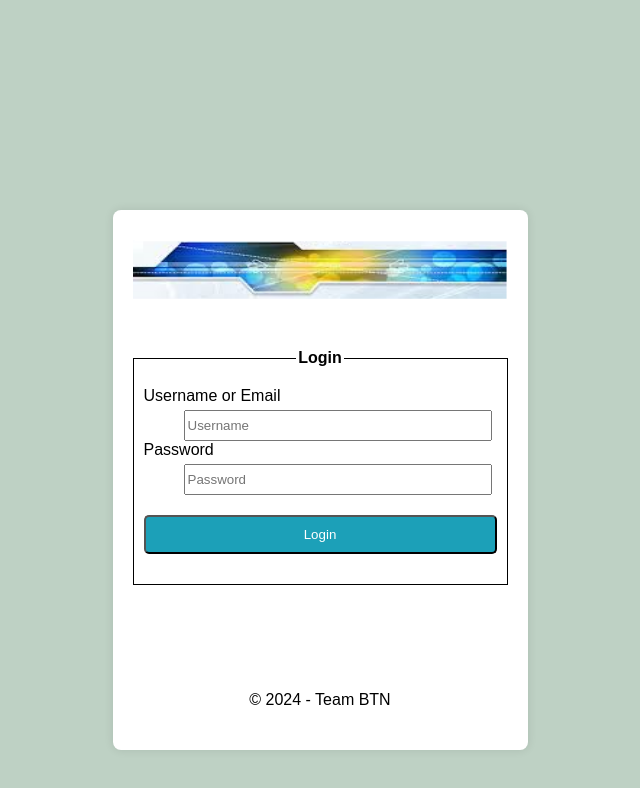
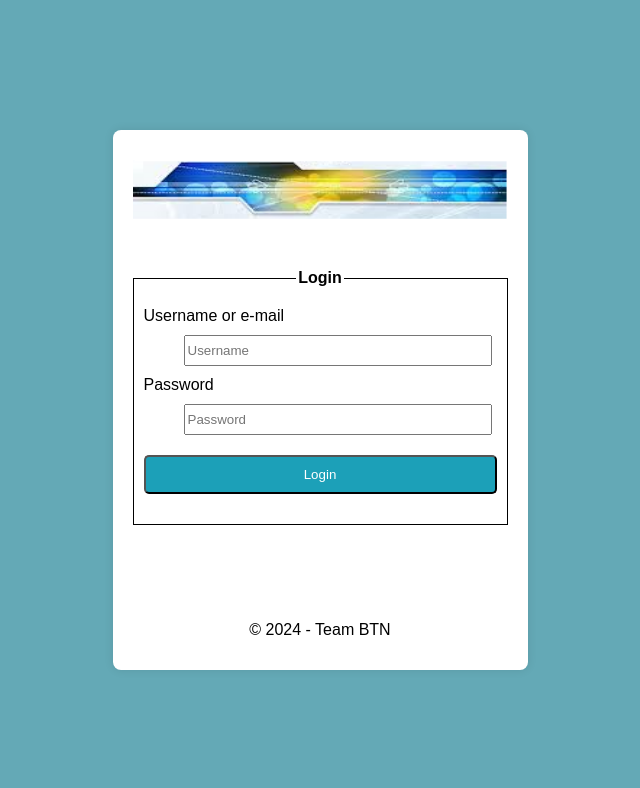
Before and after one commit to NachoR9/My-Crew, a plain HTML site: page index.html in a window 1280 px wide. Shown: the whole page, without its empty margins (320-960 px from the left). Drawn offline with Linux system fonts and the light colour scheme.

Commit message:
minor stetic changes

```diff
--- a/index.html
+++ b/index.html
@@ -18,9 +18,9 @@
                 <legend>
                     Login
                 </legend>
-                <label>Username or Email</label>
+                <label id="label1">Username or e-mail</label>
                 <input type="text" name="name" placeholder="Username"/>
-                <label>Password</label>
+                <label id="label2">Password</label>
                 <input type="password" name="pasword" placeholder="Password"/>
                 <a href="./home.html">
                 <input
--- a/styles/style.css
+++ b/styles/style.css
@@ -2,9 +2,9 @@
   display: flex;
   justify-content: center;
   align-items: center;
-                height: 120vh;
+  height: 100vh;
   margin: 0;
-                background-color: #bed1c4;
+  background-color: rgb(100, 169, 182);
 }
 
 form {
@@ -13,9 +13,8 @@
   background-color: #fff;
   padding: 20px;
   border-radius: 8px;
-                box-shadow: 0 0 10px
-                    rgba(0, 0, 0, 0.1);
-                font-family: Arial, sans-serif;
+  box-shadow: 0 0 10px rgba(0, 0, 0, 0.1);
+  font-family: Arial, Helvetica, sans-serif;
 }
 
 fieldset {
@@ -39,9 +38,10 @@
   margin-left: 40px;
   height: 25px;
   width: 300px;
+  margin-bottom: 10px;
 }
 
-            input[type="password"]{
+input[type="password"] {
   margin-left: 40px;
   height: 25px;
   width: 300px;
@@ -56,6 +56,7 @@
   margin-bottom: 20px;
   background-color: rgb(28, 160, 184);
   color: #ffffff;
+  font-family: Arial, Helvetica, sans-serif;
 }
 
 img {
@@ -71,6 +72,12 @@
   padding: 10px;
   text-align: center;
   color: rgb(0, 0, 0);
-                margin-top: 80px;
-                margin-bottom: 80px;
+  margin-top: 70px;
+  margin-bottom: 100px;
+  font-family: Arial, Helvetica, sans-serif;
 }
+
+#label1,
+#label2 {
+  margin-bottom: 10px;
+}
```
Also changed, not shown: media-home/Diagrama sin título.drawio.png (added). Lines whose indentation alone changed are shown as unchanged.
